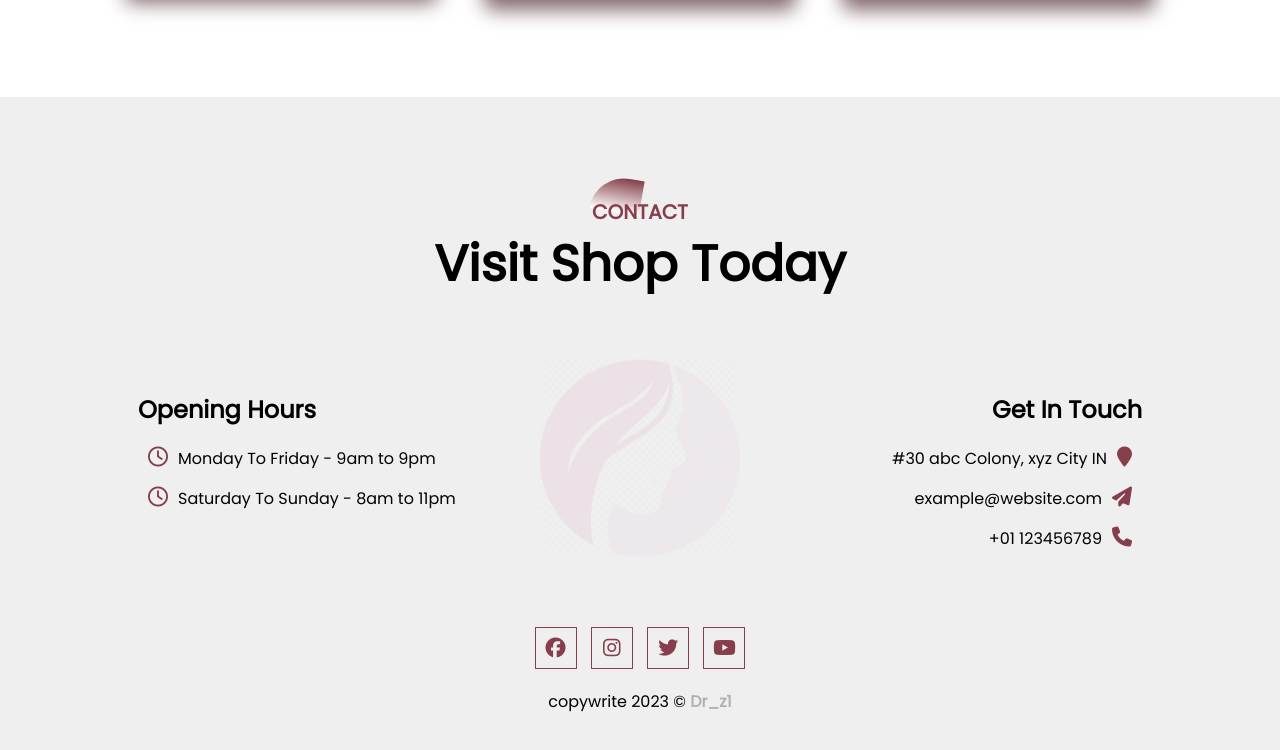
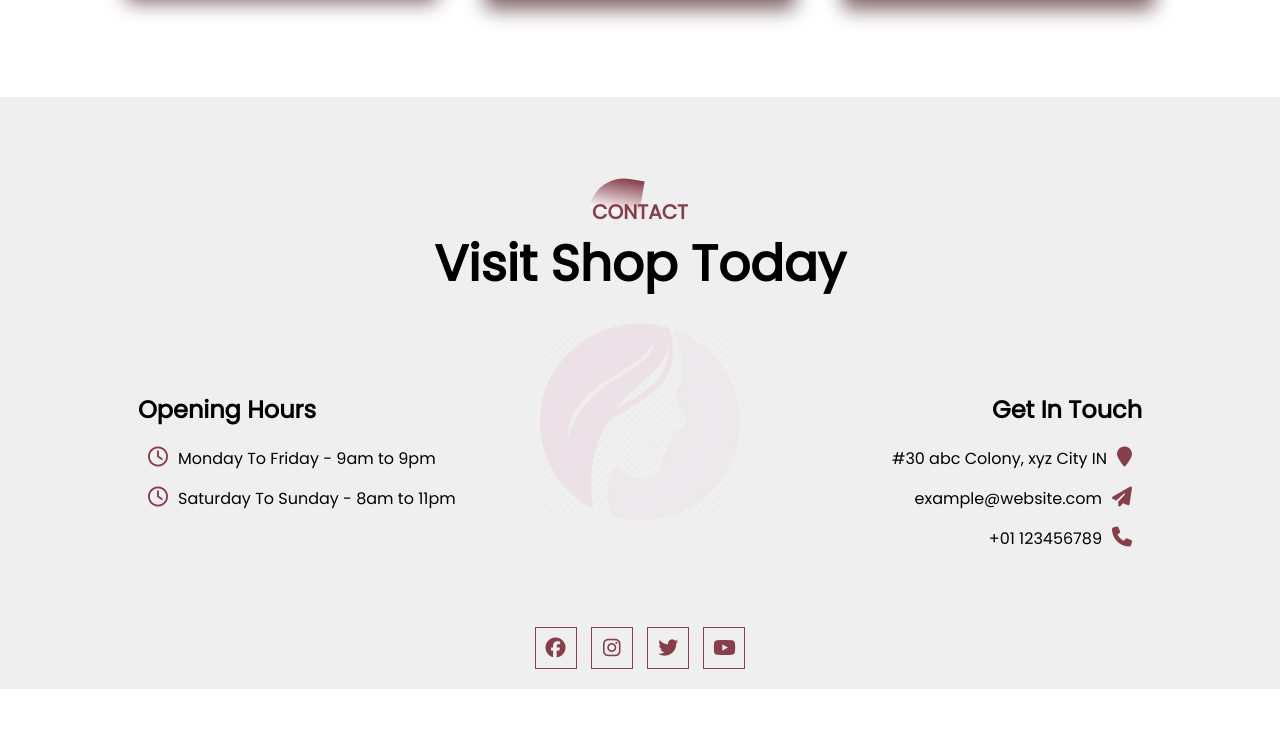
Before and after one commit to Dr-z1/html-beautycenter, a plain HTML site: page index.html in a window 1280 px wide. Shown: the part 3568-4318 px from the top of the page. After the commit the page ends 4257 px from the top, so only its background shows below. Drawn offline with Linux system fonts and the light colour scheme; some packages are replaced by stand-ins of ours; a script that the page names is missing.

Commit message:
Update index.html

```diff
--- a/index.html
+++ b/index.html
@@ -219,7 +219,6 @@
                     <i class="fa fab fa-instagram"></i>
                     <i class="fa fab fa-twitter"></i>
                     <i class="fa fab fa-youtube"></i>
-                    <p></p>copywrite 2023 &copy; <span style="color:rgba(26, 26, 26, 0.29);font-weight:bold">Dr_z1</span></p>
                 </div>
 
              </section>
```
